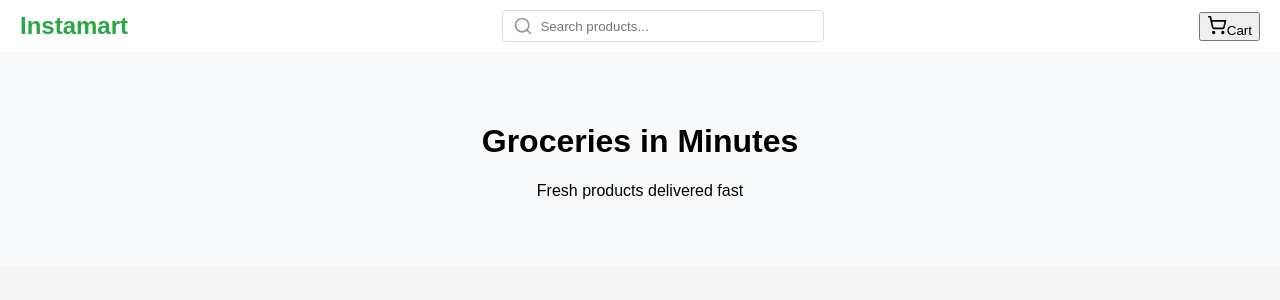
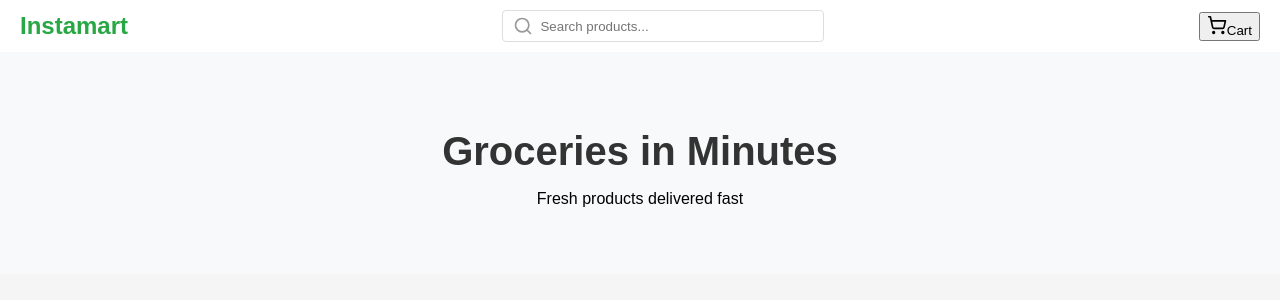
Before and after one commit to Shrilesh-Dhobale/Assign-19-InstaMart, a React (Vite) app: page / in a window 1280 px wide. Shown: the top 300 px of the page. Built offline with nearby package versions, Linux system fonts and the light colour scheme.

Commit message:
Styling added for banner heading

```diff
--- a/src/Home.css
+++ b/src/Home.css
@@ -56,3 +56,9 @@ text-align: center;
 padding: 50px 20px;
 background-color: #f8f9fa;
 }
+
+.banner h1 {
+font-size: 2.5rem;
+color: #333;
+margin-bottom: 10px;
+}
```
